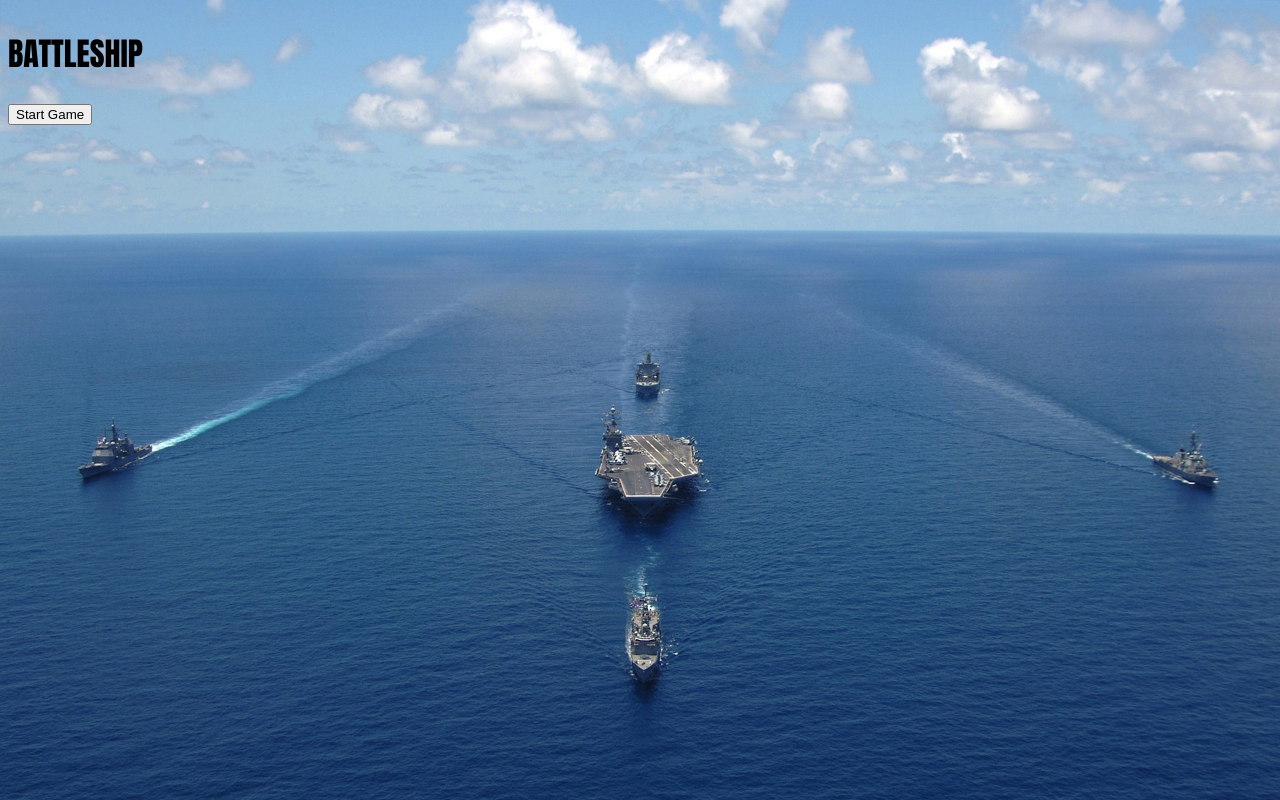
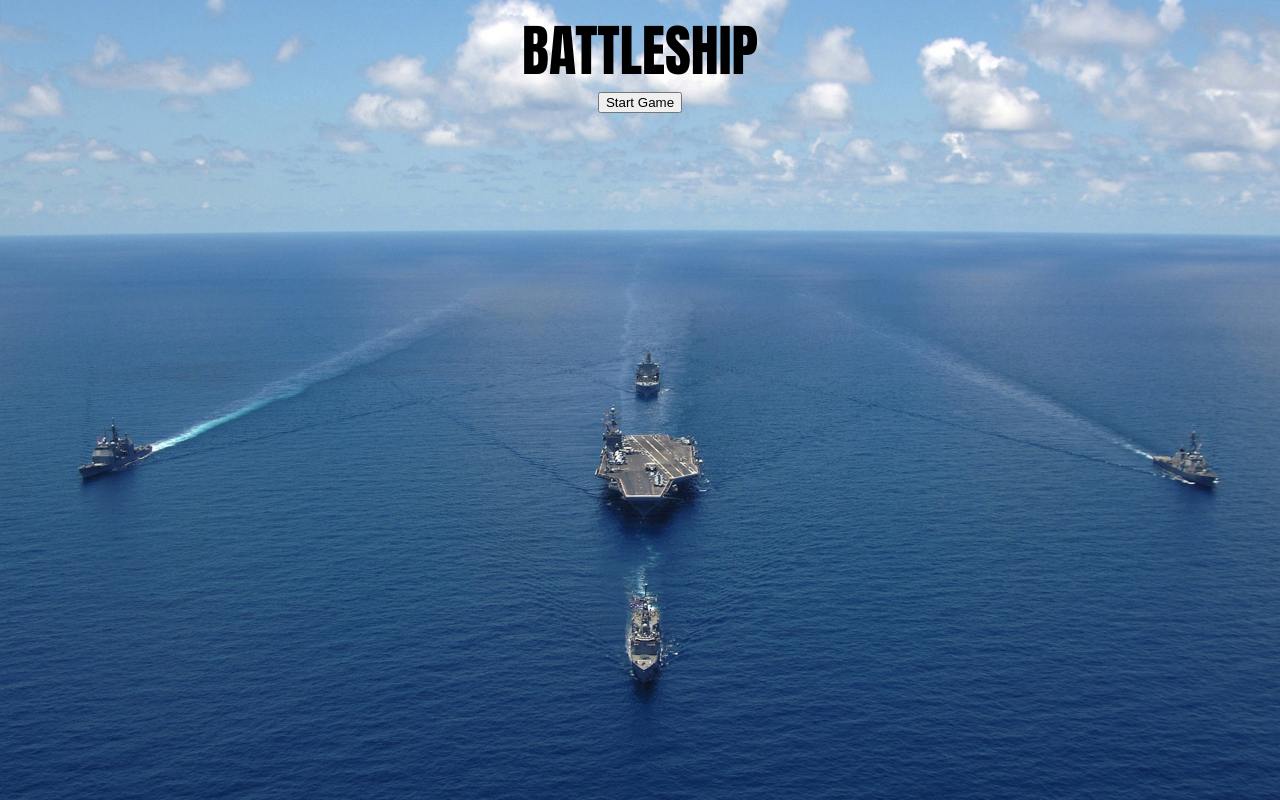
Before and after one commit to eascodes/battleship, a website built with webpack: page dist/index.html in a window 1280 px wide. Built offline with nearby package versions, Linux system fonts and the light colour scheme.

Commit message:
Style game headers

```diff
--- a/src/style.css
+++ b/src/style.css
@@ -12,6 +12,18 @@ body {
     font-family: 'Anton';
 }
 
+.header {
+    grid-area: header;
+    display: flex;
+    flex-direction: column;
+    align-items: center;
+}
+
+h1 {
+    margin: 0;
+    font-size: 3.5rem;
+}
+
 .grid-container {
     display: grid;
     grid-template-areas:
@@ -19,8 +31,23 @@ body {
         "player1 player2";
 }
 
-.header {
-    grid-area: header;
+/*
+.grid-header1,
+.grid-header2 {
+    display: flex;
+    justify-content: center;
+}*/
+
+h3 {
+    font-size: 1.75rem;
+    margin-bottom: 0;
+}
+
+.player1,
+.player2 {
+    display: flex;
+    flex-direction: column;
+    align-items: center;
 }
 
 .player1 {
```
